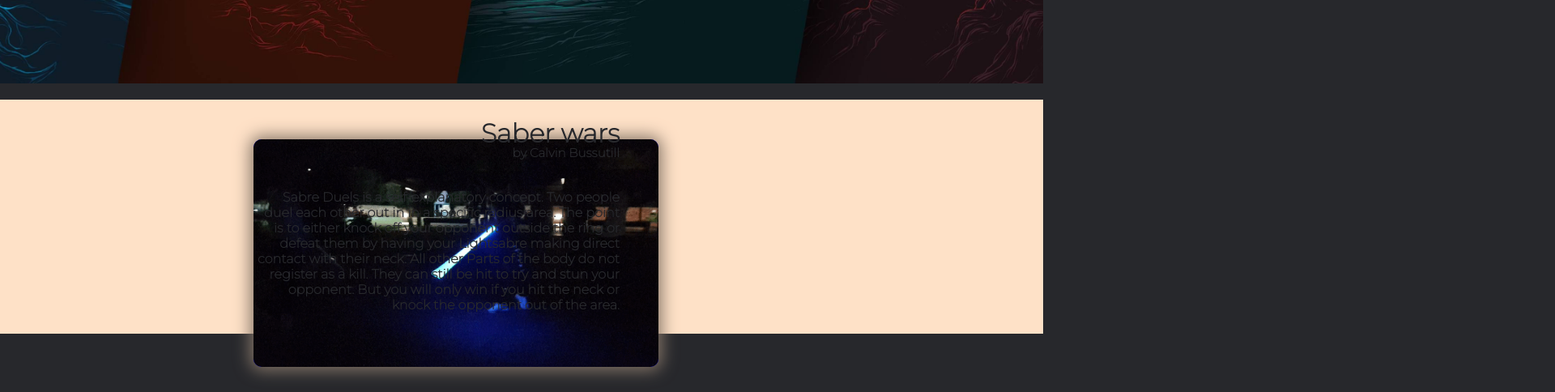
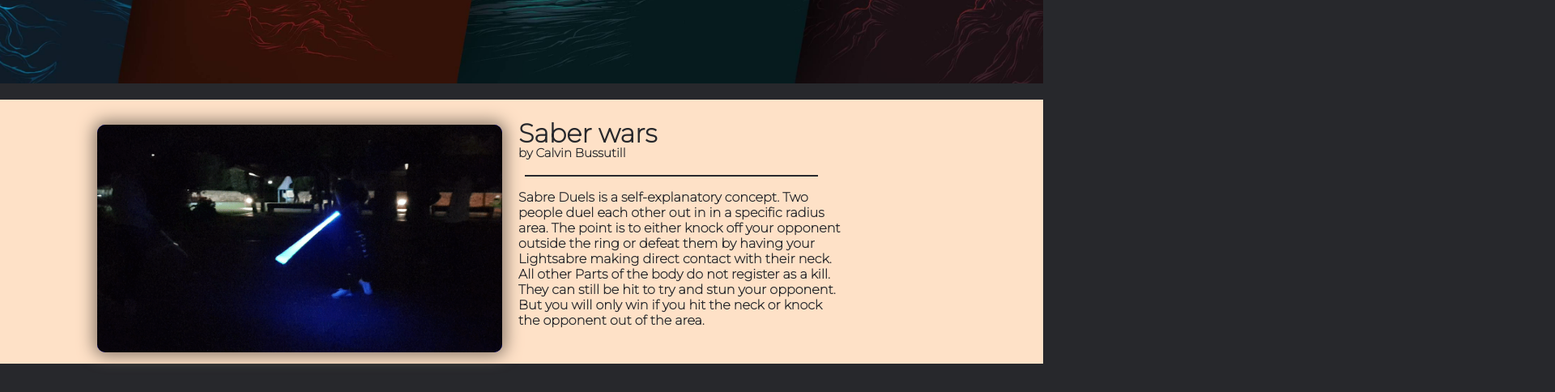
Before and after one commit to DurpDaCrooze/bedmc-site, a website: page BedMC-WEB/index.html in a window 1280 px wide. Shown: the part 810-1294 px from the top of the page at 81% size, 1920 px wide, since content can reach past the window. Drawn offline with Linux system fonts and the light colour scheme.

Commit message:
Updated Css

```diff
--- a/BedMC-WEB/index.css
+++ b/BedMC-WEB/index.css
@@ -28,20 +28,6 @@ h3{
 #saberwarsdiv{
   background-color: #fee1c7;
 
-  padding-left: 25%;
-  padding-right: 25px;
-  padding-top: 1px;
-  padding-bottom:10px;
-  margin-top: 15px;
-  margin-left: -28px;
-  margin-bottom: 75px;
-}
-
-#saberwarsdiv{
-  background-color: #fee1c7;
-
-  padding-left: 25%;
-  padding-right: 25px;
   padding-top: 1px;
   padding-bottom:10px;
   margin-top: 15px;
@@ -51,9 +37,7 @@ h3{
 
 #saberwarsgif{
   width: 500px;
-  float: right;
-  margin-top: -230px;
-  margin-right: 450px;
+  margin-top: -340px;
   background: blue;
   border-radius: 10px;
   box-shadow: 0px 0px 20px 4px #877769;
@@ -62,22 +46,27 @@ h3{
 #saberwarspar{
   color: #27282c;
   font-family:"Montserrat";
-  width: 450px;
-  text-align: right;
+  width: 400px;
+  text-align: left;
   font-weight: 600;
+  height:auto;
 }
 
 #saberwarstitle{
-  text-align: right;
-  width: 450px;
+  text-align: left;
+  width: auto;
 }
 
 #saberwarstitleline{
-  background-color: #27282c;
-  border-color: none;
+  width: 360px;
+  border: 1px solid #27282c;
+  fill:#27282c;
 }
 
+/*header section-----------------------------------------------------*/
+
 #header{
+  z-index: 1;
   background-color: #f44174;
   border-color: #f44174;
   width: 100%;
--- a/BedMC-WEB/index.html
+++ b/BedMC-WEB/index.html
@@ -10,7 +10,7 @@
 
     <header>
       <div id = "header">
-          <div id="webtitle">Rebull Event | Scotland Forever<div>
+          <div id="webtitle">Redbull Event | Scotland Forever<div>
         </div>
     </header>
 
--- a/BedMC-WEB/index.js
+++ b/BedMC-WEB/index.js
@@ -4,16 +4,36 @@ var blogcontainer = document.getElementById('blogcontainer');
 var addnewbutton = document.getElementById('addnewbutton');
 var banner = document.getElementById('posterimg');
 
+var saberwarsgif = document.getElementById('saberwarsgif');
+var saberwarspar = document.getElementById('saberwarspar');
+var saberwarstitleline = document.getElementById('saberwarstitleline');
+
 var title = "bedmc";
 
+//innitializing pos;
+saberwarspar.style.position="relative";
+saberwarstitle.style.position="relative";
+saberwarstitleline.style.position="relative";
+saberwarsgif.style.position="relative";
+
+//innitializing start functions
 changeTitle();
+startBanner();
+positiondiv1();
+
+window.onresize = function(){
+  positiondiv1();
+}
+
+function positiondiv1(){
+  saberwarspar.style.left=((window.innerWidth / 2) + "px");
+  saberwarstitle.style.left=((window.innerWidth / 2) + "px");
+  saberwarsgif.style.left=((window.innerWidth / 2) - 520 + "px");
+  saberwarstitleline.style.left=((window.innerWidth / 2) - ((window.innerWidth / 2) * 2) + 185 + "px");
+}
 
 function changeTitle(){
     title.innerHTML = title;
-}
-
-addnewbutton.onclick = function(){
-  createElement();
 }
 
 function createElement(){
@@ -22,14 +42,11 @@ function createElement(){
   newBlog.classList.add('blogcomponent');
 }
 
-set_time();
-
-function set_time(){
+function startBanner(){
   setInterval(change_image, 4000);
 }
 
 var count = 0;
-
 function change_image(){
   count++;
   if(count == 0){
@@ -42,3 +59,7 @@ function change_image(){
   }
   console.log("interval");
 }
+
+addnewbutton.onclick = function(){
+  createElement();
+}
--- a/NotFound/notfound.js
+++ b/NotFound/notfound.js
@@ -2,7 +2,7 @@ var notfoundtext = document.getElementById('notfoundtext');
 var body = document.body;
 
 notfoundtext.style.position="relative";
-notfoundtext.style.top=(body.scrollHeight);
+notfoundtext.style.top=(body.scrollHeight + "px");
 
 adjustheight();
 
@@ -11,7 +11,7 @@ window.onresize = function(){
 };
 
 function adjustheight(){
-    notfoundtext.style.top=(((window.innerHeight / 2) - 90) + "px");
+    notfoundtext.style.top=(((window.innerHeight / 2)) + "px");
 }
 
 console.log(window.innerHeight);
--- a/Podcast/rss.xml
+++ b/Podcast/rss.xml
@@ -27,7 +27,7 @@
 <podcast:locked owner="dumbassproductionsmt@gmail.com">Yes</podcast:locked>
 <itunes:author>Dumb*ssProductions</itunes:author>
 <itunes:owner>
-<itunes:name>Dumb*ssProductions</itunes:name>
+<itunes:name>Midcast</itunes:name>
 <itunes:email>dumbassproductionsmt@gmail.com</itunes:email>
 </itunes:owner>
 <itunes:explicit>no</itunes:explicit>
--- a/package.json
+++ b/package.json
@@ -11,6 +11,7 @@
   "license": "ISC",
   "dependencies": {
     "cors": "^2.8.5",
-    "express": "^4.17.2"
+    "express": "^4.17.2",
+    "prisma": "^3.9.1"
   }
 }
```
Also changed, not shown: 1 other file.
